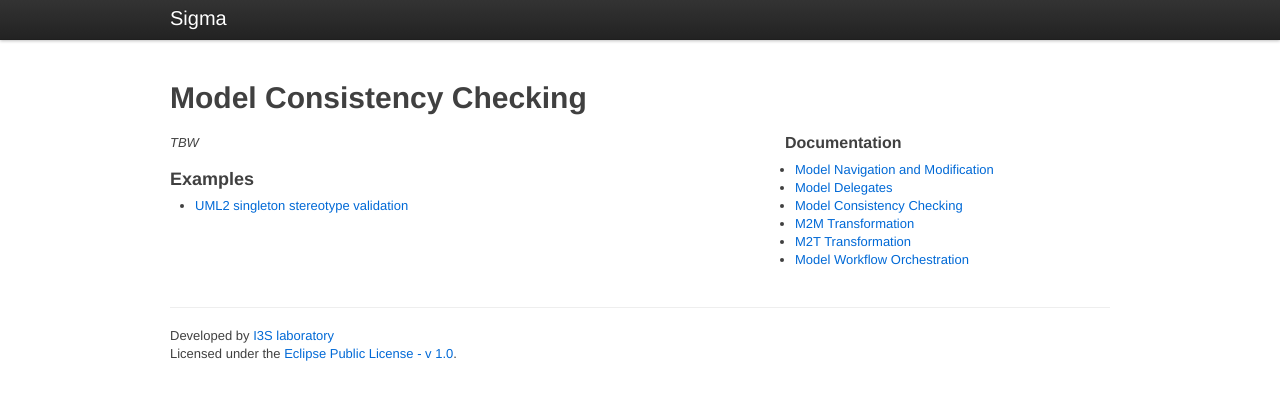
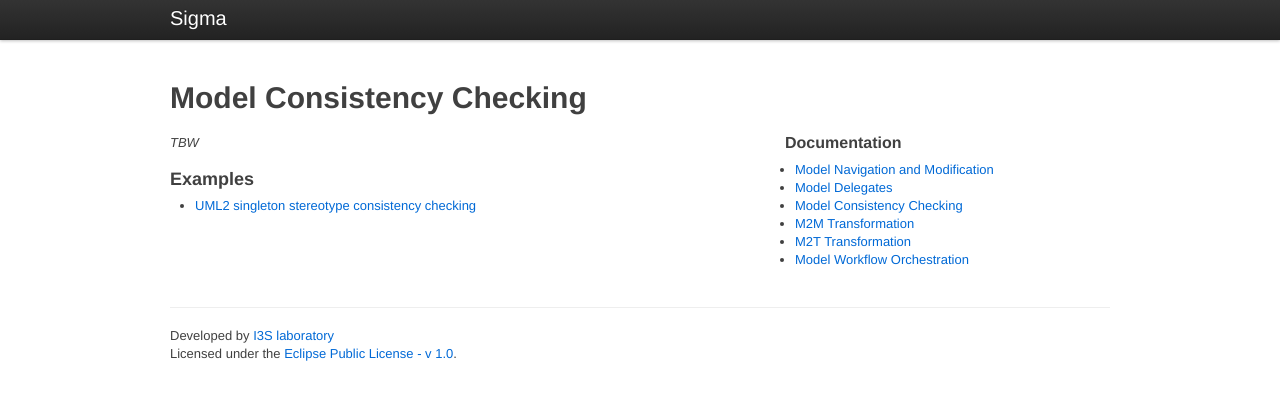
Before and after one commit to fikovnik/Sigma, a Jekyll site: the page built from model-consistency-checking.md, in a window 1280 px wide. Shown: the top 400 px of the page. Built offline with Jekyll 4.4.1, drawn with Linux system fonts in a browser that asks for light colours.

Commit message:
Updated link to UML2 validation examples

```diff
--- a/model-consistency-checking.md
+++ b/model-consistency-checking.md
@@ -7,4 +7,4 @@
 
 ### Examples ###
 
-* [UML2 singleton stereotype validation](https://github.com/fikovnik/Sigma/tree/develop/fr.unice.i3s.sigma.examples.uml/src/fr/unice/i3s/sigma/examples/uml/validation)
+* [UML2 singleton stereotype consistency checking](https://github.com/fikovnik/Sigma/tree/feature/SLE13/examples/fr.unice.i3s.sigma.examples.uml/src/fr/unice/i3s/sigma/examples/uml/validation)
```
